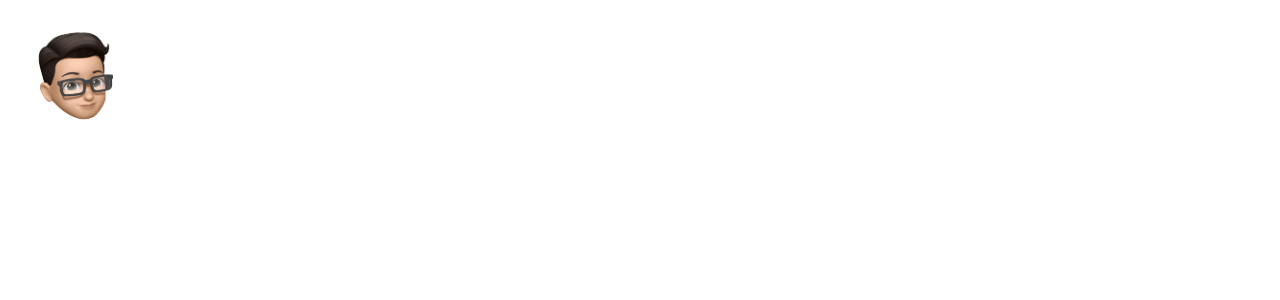
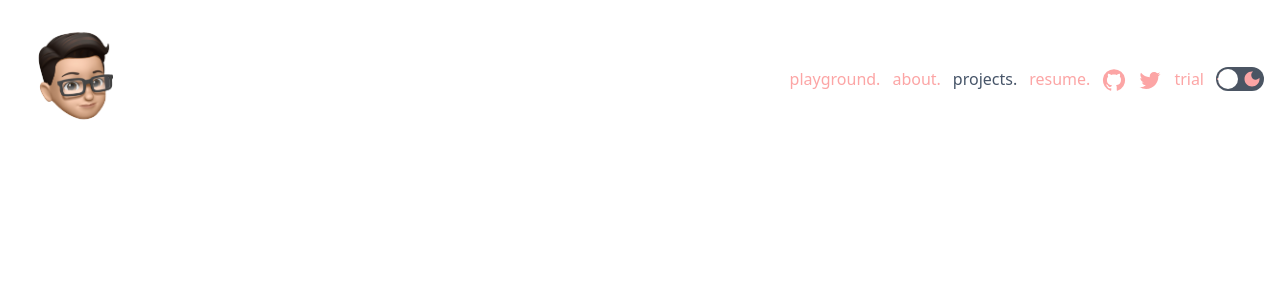
Before and after one commit to 19abhishek/Portfolio, a Next.js app: page / in a window 1280 px wide. Shown: the top 300 px of the page. Built offline with nearby package versions, Linux system fonts and the light colour scheme.

Commit message:
Dark mode used

```diff
--- a/components/Header.js
+++ b/components/Header.js
@@ -1,21 +1,42 @@
-import React from "react";
+import React, { useEffect, useState } from "react";
 import Image from "next/image";
 import abhishekLogo from "../images/abhishek-logo2.png";
 import GitHubIcon from "@mui/icons-material/GitHub";
 import TwitterIcon from "@mui/icons-material/Twitter";
+import { useTheme } from "next-themes";
+import { motion } from "framer-motion";
+import DarkModeIcon from "@mui/icons-material/DarkMode";
+import LightModeIcon from "@mui/icons-material/LightMode";
+
+const spring = {
+  type: "spring",
+  stiffness: 700,
+  damping: 30,
+};
 
 function Header() {
+  const [mounted, setMounted] = useState(false);
+  const { setTheme, resolvedTheme, theme } = useTheme();
+
+  useEffect(() => {
+    setMounted(true);
+  }, []);
+  if (!mounted) return null;
+  console.log("Current theme is ", theme);
+
   return (
     <div className="p-4 flex items-center justify-between">
       <div className="">
         <Image src={abhishekLogo} height={120} width={120} />
       </div>
-      <div className="text-white flex items-center space-x-3">
+      <div className="text-red-300 dark:text-white flex items-center space-x-3">
         <div>playground.</div>
         <div>
-          <a href="https://github.com/19abhishek">about.</a>
+          <a href="https://github.com/19abhishek" target="_blank">
+            about.
+          </a>
         </div>
-        <div>projects.</div>
+        <div className="dark:text-white text-slate-600">projects.</div>
         <div>
           <a
             href="https://drive.google.com/file/d/1WfNwUXv9G5clRh91lslOaO0dTDK6PStw/view"
@@ -34,6 +55,30 @@ function Header() {
             <TwitterIcon />
           </a>
         </div>
+        <div className="text-red-300">trial</div>
+        {mounted && (
+          <div
+            className={`bg-gray-600 flex items-center px-0.5 rounded-full h-6 w-12 cursor-pointer flex-shrink-0 relative ${
+              resolvedTheme === "dark" ? "justify-end" : "justify-start"
+            }`}
+            onClick={() =>
+              setTheme(resolvedTheme === "dark" ? "light" : "dark")
+            }
+          >
+            <span className="absolute left-0 flex items-center justify-center">
+              <LightModeIcon className="!w-[20px] !h-[20px]" />
+            </span>
+            <motion.div
+              className="w-5 h-5 bg-white rounded-full z-40"
+              layout
+              transition={spring}
+            />
+
+            <span className="absolute right-0.5 flex items-center justify-center">
+              <DarkModeIcon className="!w-[20px] !h-[20px]" />
+            </span>
+          </div>
+        )}
       </div>
     </div>
   );
--- a/package.json
+++ b/package.json
@@ -12,6 +12,7 @@
     "@emotion/styled": "^11.8.1",
     "@mui/icons-material": "^5.4.4",
     "@mui/material": "^5.4.4",
+    "framer-motion": "^6.2.8",
     "next": "12.0.10",
     "next-themes": "^0.1.1",
     "react": "17.0.2",
```
Also changed, not shown: 1 other file (tests, documents, lock files or other folders).
